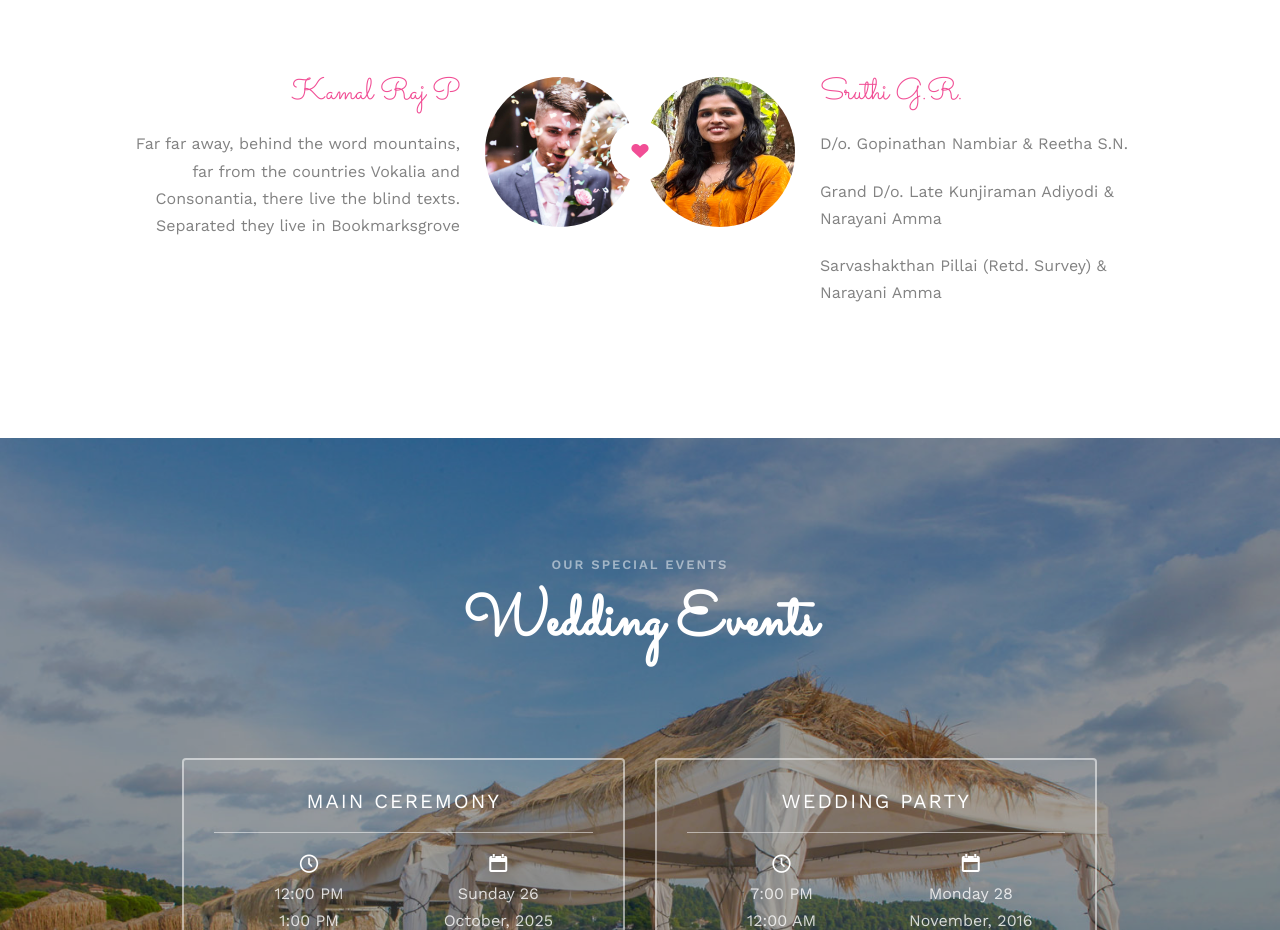
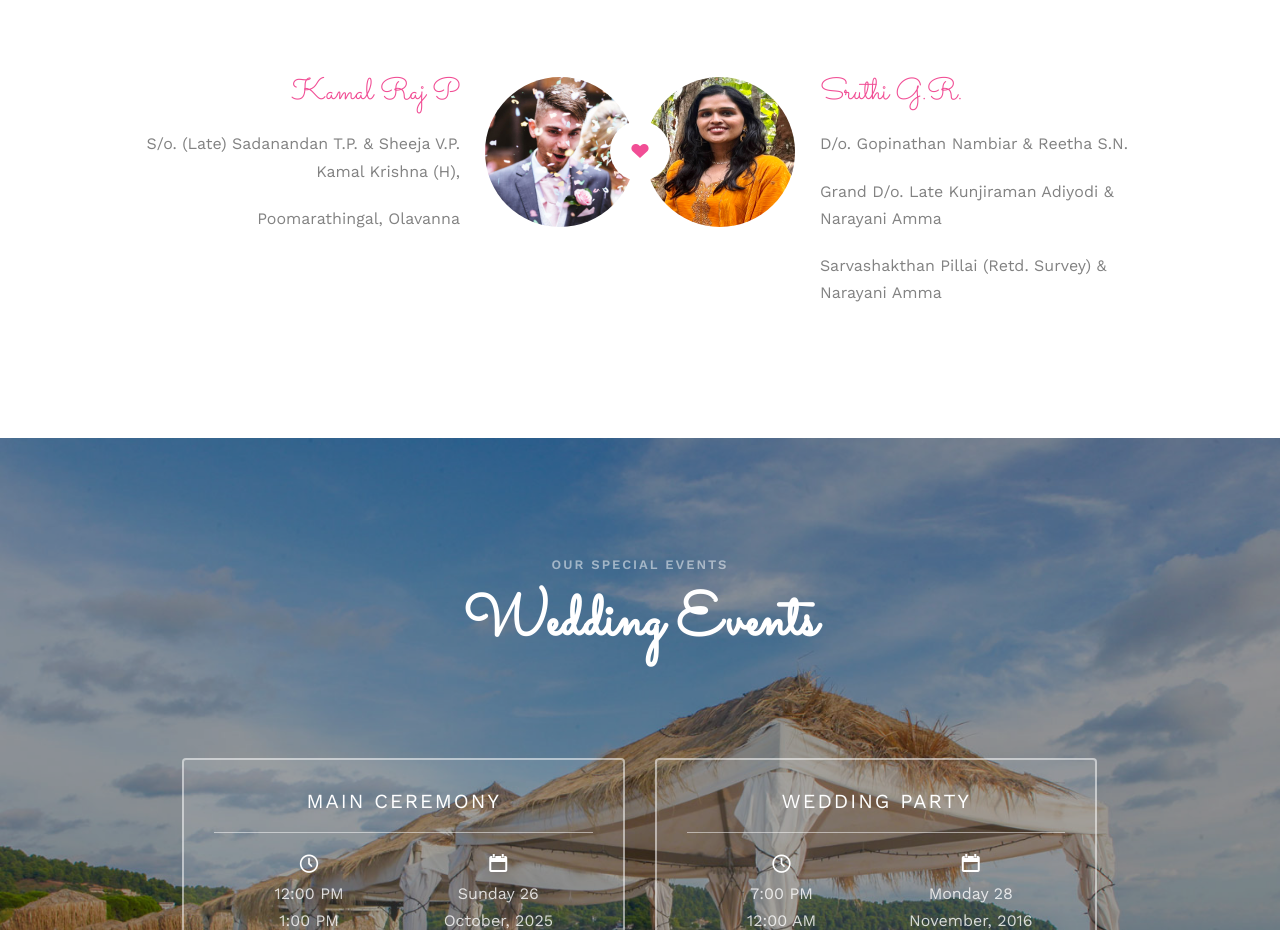
Before and after one commit to embercloaks/Weddingcard, a plain HTML site: page index.html in a window 1280 px wide. Shown: the part 1208-2138 px from the top of the page. Drawn offline with nearby package versions, Linux system fonts and the light colour scheme; files whose address does not match are found by name.

Commit message:
Update index.html

```diff
--- a/index.html
+++ b/index.html
@@ -89,7 +89,8 @@
 					</div>
 					<div class="desc-groom">
 						<h3>Kamal Raj P</h3>
-						<p>Far far away, behind the word mountains, far from the countries Vokalia and Consonantia, there live the blind texts. Separated they live in Bookmarksgrove</p>
+						<p>S/o. (Late) Sadanandan T.P. & Sheeja V.P. Kamal Krishna (H),</p>
+							<p>Poomarathingal, Olavanna</p>
 					</div>
 				</div>
 				<p class="heart text-center"><i class="icon-heart2"></i></p>
```
